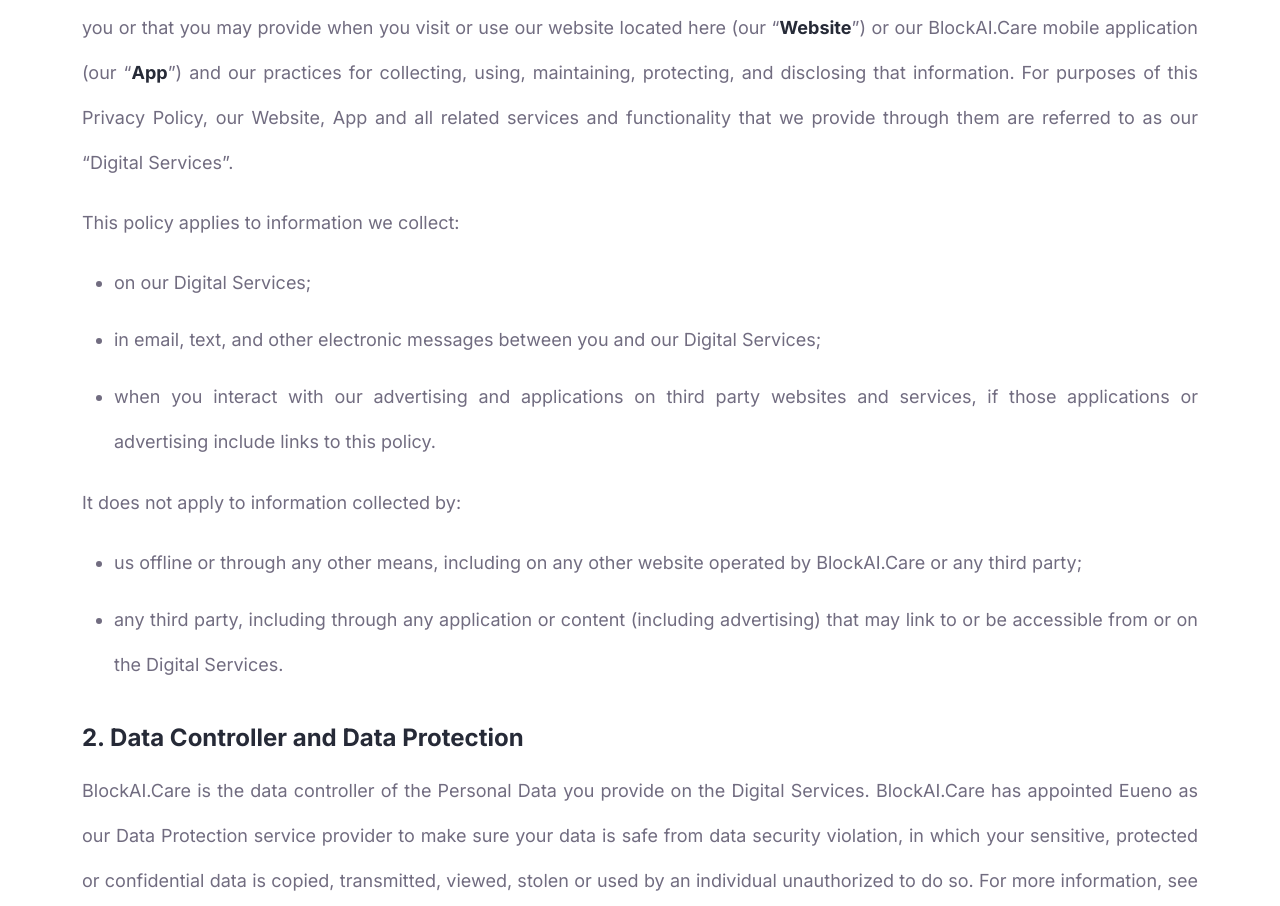
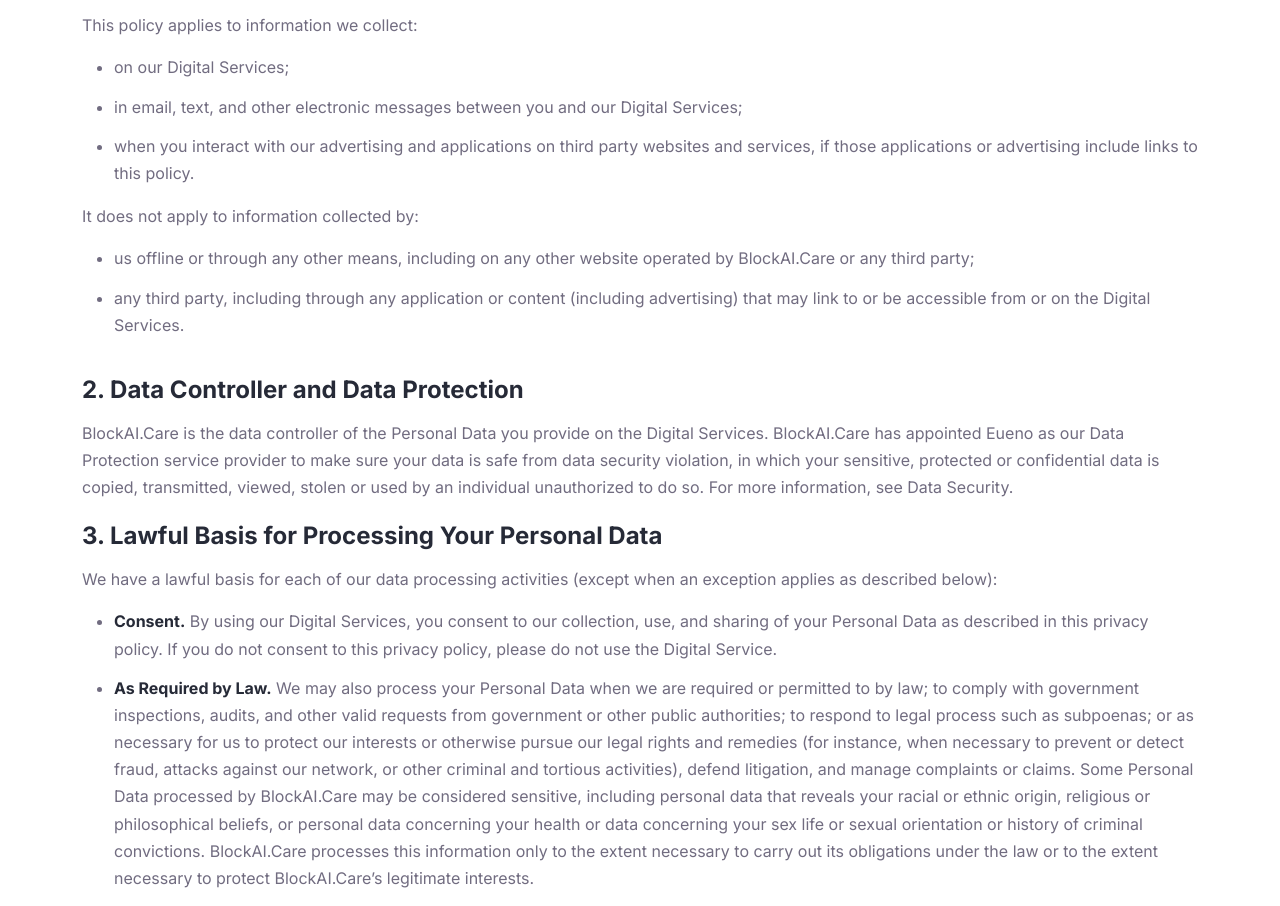
Before and after one commit to blockai-care/blockai-landing, a plain HTML site: page privacy-policy.html in a window 1280 px wide. Shown: the part 712-1618 px from the top of the page. Drawn offline with Linux system fonts and the light colour scheme.

Commit message:
update style

```diff
--- a/privacy-policy.html
+++ b/privacy-policy.html
@@ -21,8 +21,8 @@
         <link rel="icon" type="image/png" href="assets/img/favicon.ico" />
         <style>
           p,ul{
-            font-size: 18px;
-            line-height: 2.5;
+            font-size: 16px;
+            line-height: 1.7;
           }
         </style>
     </head>
@@ -93,7 +93,7 @@
 
         <!-- Start Privacy Policy Area -->
         <div class="privacy-policy-area ptb-100">
-            <div class="container" style="text-align: justify;">
+            <div class="container">
                 <div class="privacy-policy-content">
                   <h4>1. Introduction</h4>
                   <p>This Privacy Policy describes how BlockAI.Care collects and uses Personal Data about you through the use of our Website, mobile applications, and through email, text, and other electronic communications between you and BlockAI.Care.</p>
```
Also changed, not shown: terms-of-service.html (+2 -2 lines).
